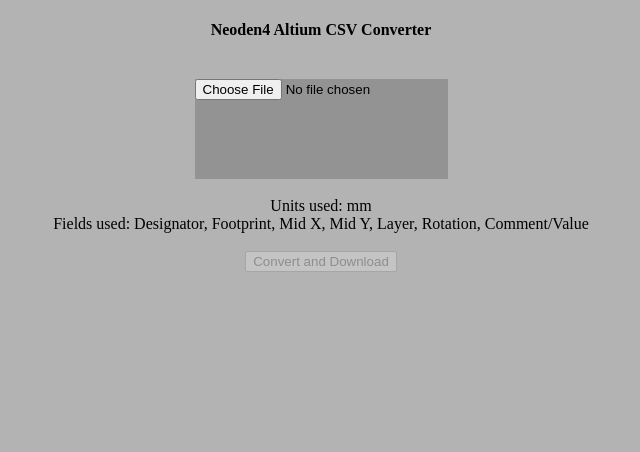
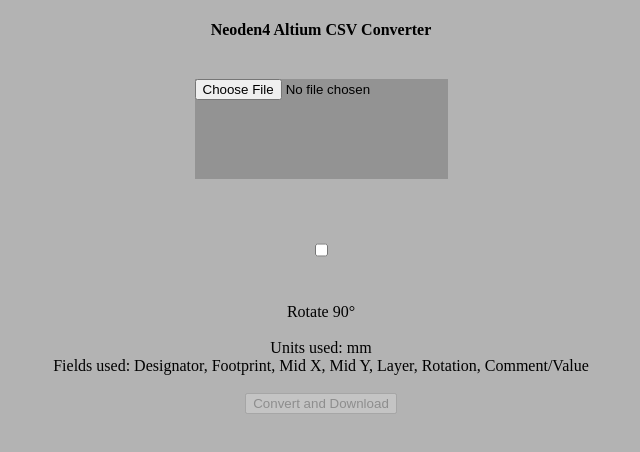
Before and after one commit to Mishcatt/Neoden4-Altium-CSV-Converter, a plain HTML site: page index.html in a window 1280 px wide. Shown: the whole page, without its empty margins (319-959 px from the left). Drawn offline with Linux system fonts and the light colour scheme.

Commit message:
Added "Rotate 90deg" checkbox

```diff
--- a/index.html
+++ b/index.html
@@ -10,7 +10,8 @@
 <body>
 <h4>Neoden4 Altium CSV Converter</h4>
 <br />
-<input type="file" id="files" name="files[]" accept=".csv" onchange="handleFileSelect(event)" />
+<input type="file" id="files" name="files[]" accept=".csv" onchange="handleFileSelect(event)" /><br />
+<input type="checkbox" name="rotate" id="rotateCheck">Rotate 90&deg;<br />
 <br />
 <div id="header">Units used: mm<br />Fields used: Designator, Footprint, Mid X, Mid Y, Layer, Rotation, Comment/Value<br /></div>
 <br />
```
